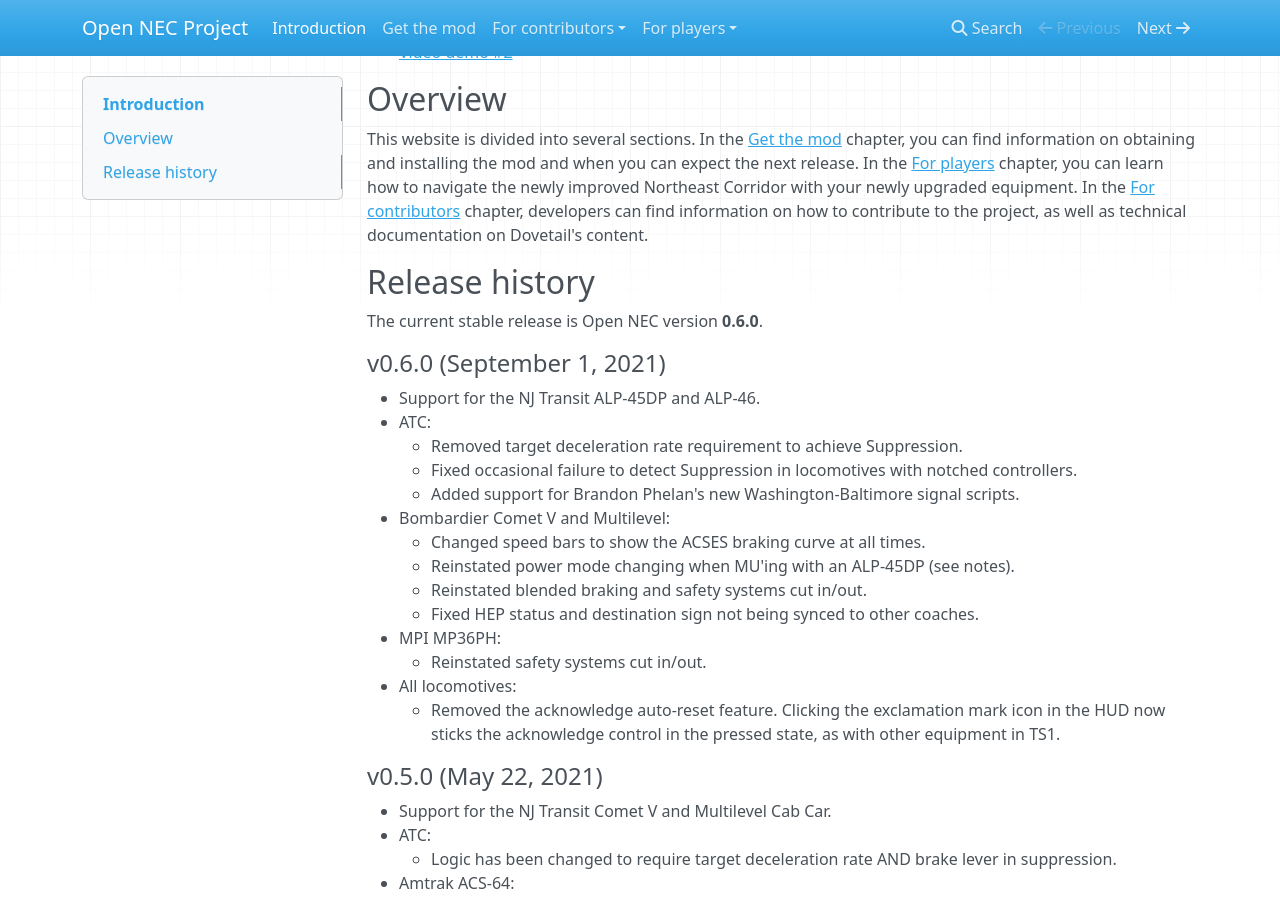
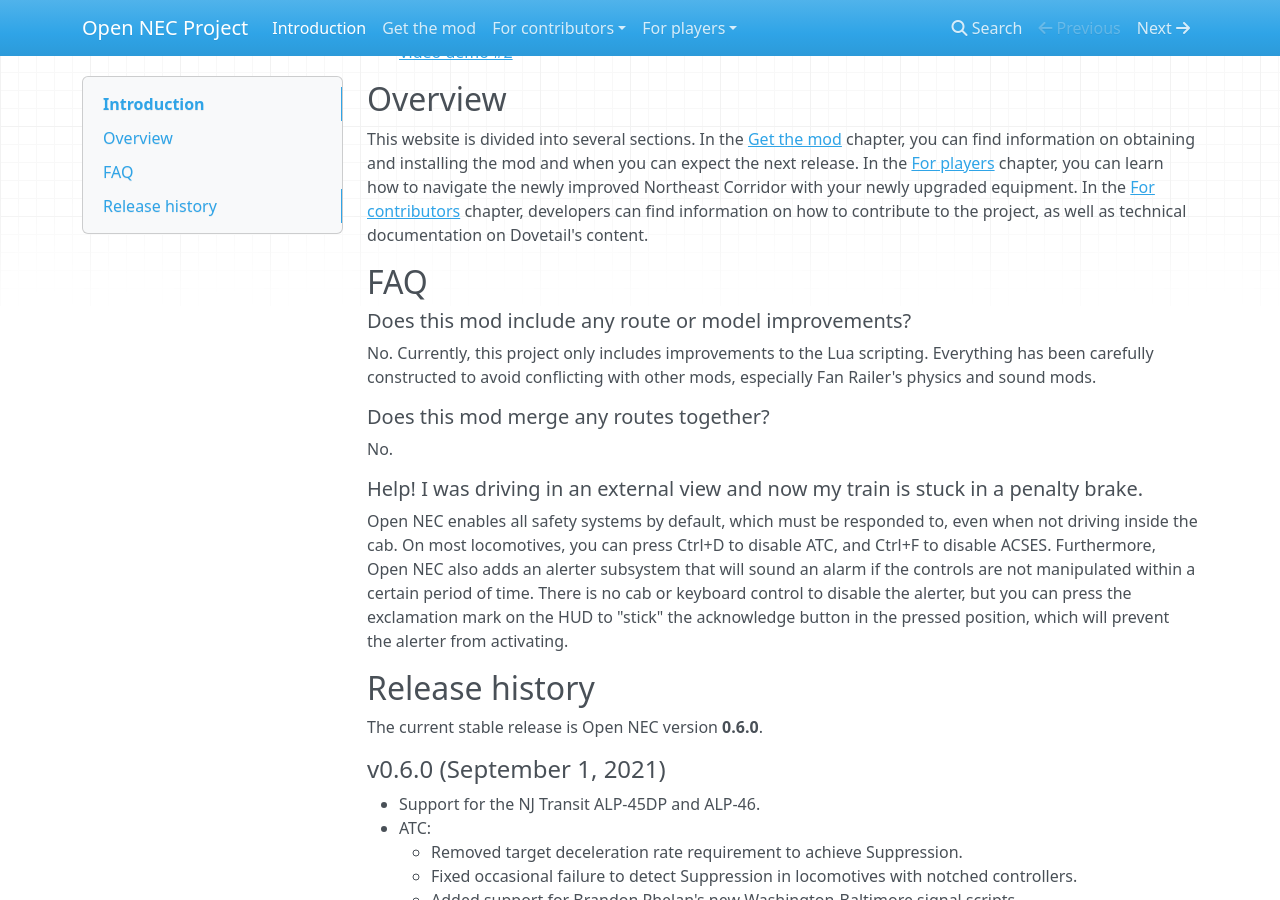
Before and after one commit to YoRyan/open-nec, an MkDocs documentation site: the page built from Docs/index.md, in a window 1280 px wide and 900 px high, scrolled down 1328 px. Built offline with MkDocs 1.6.1, drawn with Linux system fonts in a browser that asks for light colours; nearby versions of some CDN libraries.

Commit message:
docs: add faq section

```diff
--- a/Docs/index.md
+++ b/Docs/index.md
@@ -30,6 +30,21 @@
 ## Overview
 
 This website is divided into several sections. In the [Get the mod](installation) chapter, you can find information on obtaining and installing the mod and when you can expect the next release. In the [For players](for-players) chapter, you can learn how to navigate the newly improved Northeast Corridor with your newly upgraded equipment. In the [For contributors](for-contributors) chapter, developers can find information on how to contribute to the project, as well as technical documentation on Dovetail's content.
+
+
+## FAQ
+
+##### Does this mod include any route or model improvements?
+
+No. Currently, this project only includes improvements to the Lua scripting. Everything has been carefully constructed to avoid conflicting with other mods, especially Fan Railer's physics and sound mods.
+
+##### Does this mod merge any routes together?
+
+No.
+
+##### Help! I was driving in an external view and now my train is stuck in a penalty brake.
+
+Open NEC enables all safety systems by default, which must be responded to, even when not driving inside the cab. On most locomotives, you can press Ctrl+D to disable ATC, and Ctrl+F to disable ACSES. Furthermore, Open NEC also adds an alerter subsystem that will sound an alarm if the controls are not manipulated within a certain period of time. There is no cab or keyboard control to disable the alerter, but you can press the exclamation mark on the HUD to "stick" the acknowledge button in the pressed position, which will prevent the alerter from activating.
 
 ## Release history
 
```
